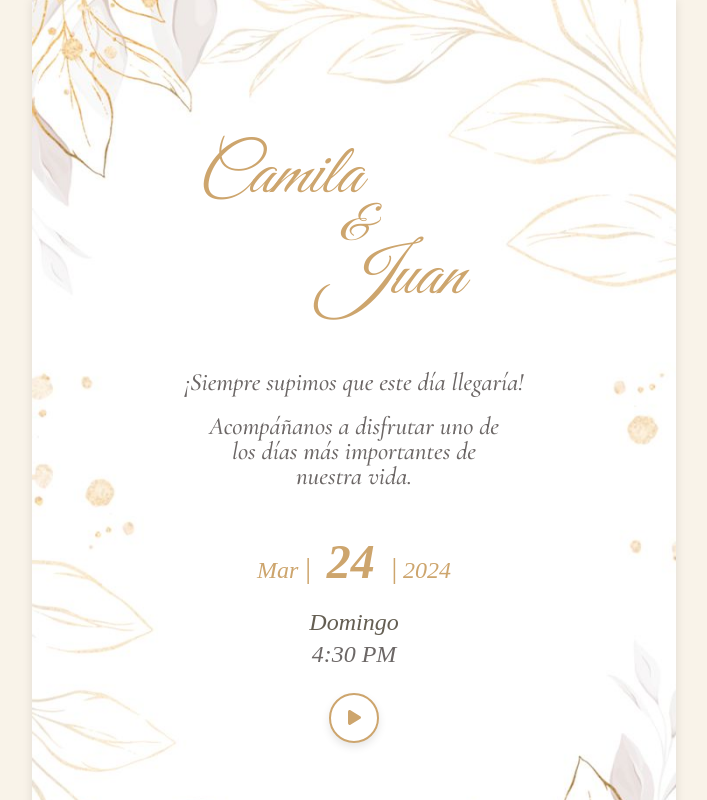
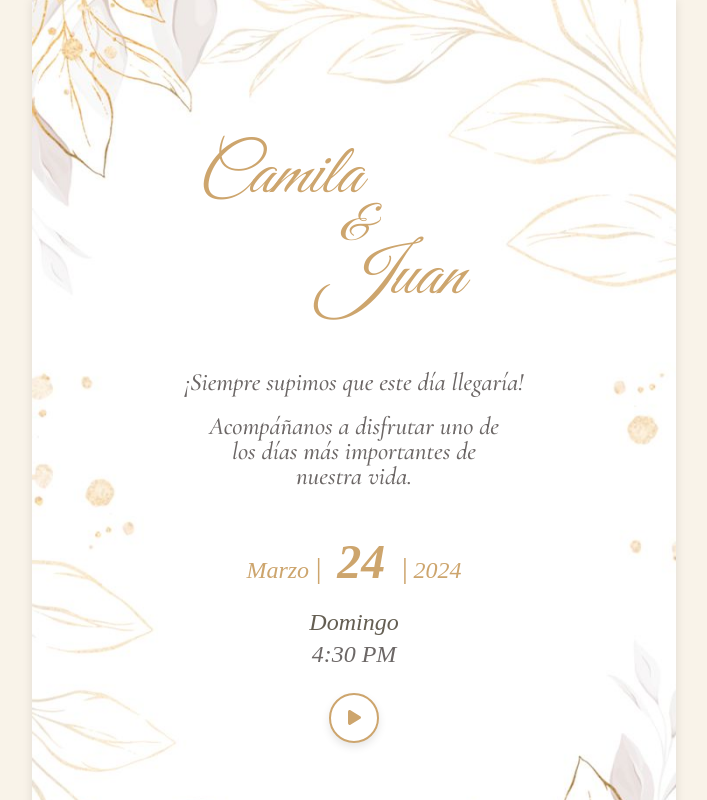
Before and after one commit to juanrojasm21/bodacamiyjuan.github.io, a plain HTML site: page index.html in a window 1280 px wide. Shown: the top 800 px of the page, without its empty margins (286-993 px from the left). Drawn offline with Linux system fonts and the light colour scheme.

Commit message:
ajustado cambios a 10/01/2024 incluye ajuste de fecha

```diff
--- a/index.html
+++ b/index.html
@@ -287,7 +287,7 @@
             uno de los días más importantes de nuestra vida.
         </p>
         <div class="date">
-            <div class="month gold">Mar</div>
+            <div class="month gold">Marzo</div>
             <div class="separator"> |</div>
             <div class="day">24</div>
             <div class="separator"> |</div>
```
